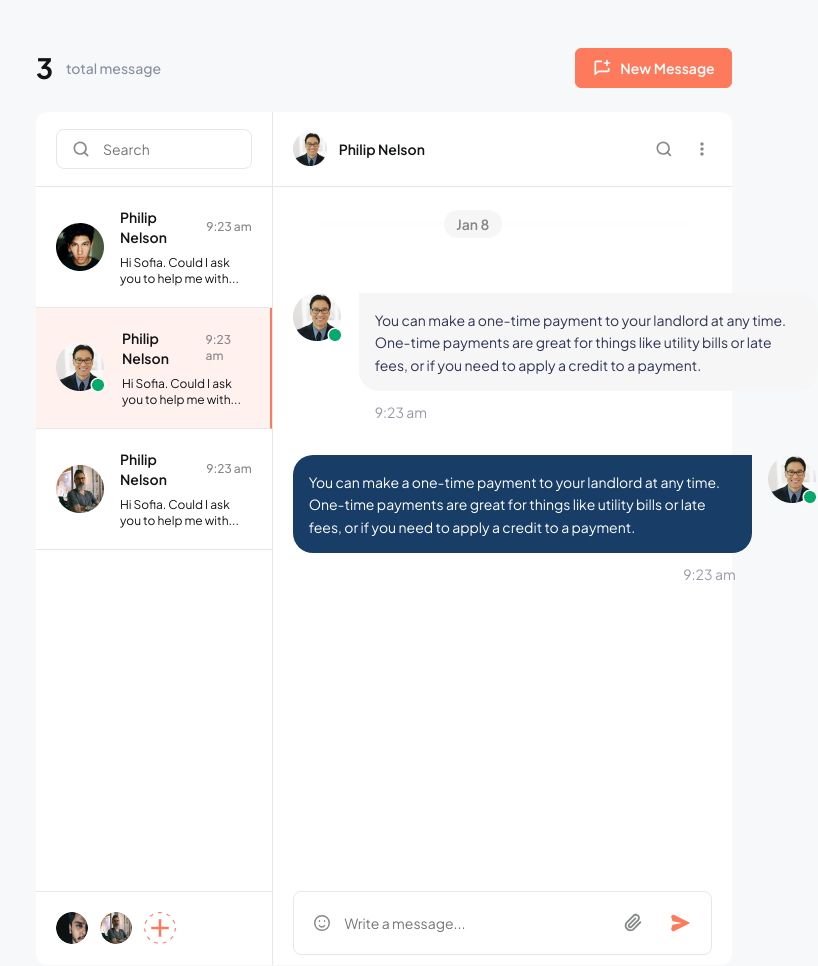
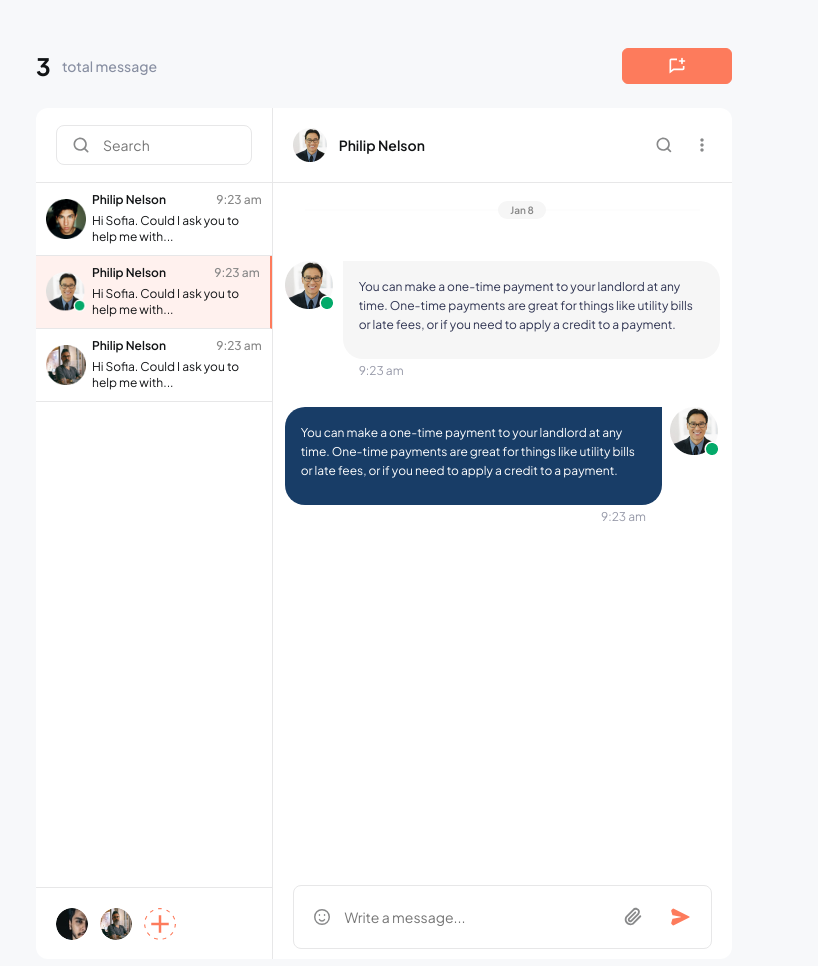
Before and after one commit to wfurs0w/Test-Task-Frontend, a website built with Parcel: page docs/index.html in a window 768 px wide. Shown: the whole page, 818 px wide, since content can reach past the window. Built offline with nearby package versions, Linux system fonts and the light colour scheme.

Commit message:
added some customization

```diff
--- a/development/scss/blocks/chats/chats.scss
+++ b/development/scss/blocks/chats/chats.scss
@@ -38,3 +38,9 @@
 		height: 705px;
 	}
 }
+
+@media (min-width: 320px) and (max-width: 575px){
+	.chats {
+		width: 100%;
+	}
+}
--- a/development/scss/blocks/chats/sender.scss
+++ b/development/scss/blocks/chats/sender.scss
@@ -65,3 +65,65 @@
 		}
 	}
 }
+
+@media (min-width: 575px) and (max-width: 768px) {
+	.sender {
+		padding: 10px;
+		gap: 6px;
+
+		&__icon {
+			&-img {
+				width: 40px;
+				height: 40px;
+			}
+		}
+
+		&__info {
+			gap: 6px;
+		}
+
+		&__name {
+
+			&-text {
+				font-size: 10px;
+				line-height: 14px;
+			}
+
+			&-date {
+				font-size: 8px;
+				line-height: 12px;
+			}
+		}
+
+		&__message {
+			&-text {
+				font-size: 10px;
+				line-height: 16px;
+			}
+		}
+	}
+}
+
+@media (min-width: 768px) and (max-width: 996px) {
+	.sender {
+		&__name {
+
+			&-text {
+				font-size: 12px;
+				line-height: 14px;
+			}
+
+			&-date {
+				font-size: 12px;
+				line-height: 14px;
+			}
+		}
+
+		&__message {
+			&-text {
+				font-size: 12px;
+				line-height: 16px;
+			}
+		}
+	}
+}
--- a/development/scss/blocks/header/header.scss
+++ b/development/scss/blocks/header/header.scss
@@ -80,3 +80,62 @@
 		line-height: 20px;
 	}
 }
+
+@media (min-width: 320px) and (max-width: 575px){
+	.total {
+		gap: 8px;
+
+		width: 126px;
+		height: 36px;
+
+		&__number {
+			width: 14px;
+			height: 24px;
+			font-size: 20px;
+			line-height: 26px;
+		}
+
+		&__text {
+			font-size: 10px;
+			line-height: 15px;
+		}
+	}
+
+	.btn {
+		padding: 12px 16px;
+
+		width: 80px;
+		height: 28px;
+
+		&__text {
+			display: none;
+		}
+	}
+}
+
+@media (min-width: 575px) and (max-width: 768px) {
+	.total {
+		gap: 8px;
+
+		&__number {
+			font-size: 24px;
+			line-height: 28px;
+		}
+
+		&__text {
+			font-size: 14px;
+			line-height: 18px;
+		}
+	}
+
+	.btn {
+		padding: 12px 16px;
+
+		width: 110px;
+		height: 36px;
+
+		&__text {
+			display: none;
+		}
+	}
+}
--- a/development/scss/blocks/messages/dialog.scss
+++ b/development/scss/blocks/messages/dialog.scss
@@ -92,3 +92,77 @@
 		}
 	}
 }
+
+@media (min-width: 320px) and (max-width: 575px) {
+	.dialog {
+		&__date {
+			display: none;
+		}
+	}
+}
+
+@media (min-width: 575px) and (max-width: 768px) {
+	.dialog {
+		&__date {
+			margin: 10px;
+
+			&-text {
+				width: 48px;
+				height: 18px;
+				right: 40%;
+
+				font-size: 10px;
+				line-height: 12px;
+			}
+		}
+
+		&__touch {
+			margin: 24px 12px;
+			gap: 8px;
+			min-width: 90%;
+
+			&-message {
+				gap: 8px;
+				padding: 16px;
+
+				&_text {
+					font-size: 10px;
+					line-height: 160%;
+				}
+
+				&_time {
+					font-size: 10px;
+					line-height: 16px;
+				}
+			}
+		}
+	}
+}
+
+
+@media (min-width: 768px) and (max-width: 996px) {
+	.dialog {
+		&__date {
+			margin: 10px;
+		}
+
+		&__touch {
+			margin: 24px 12px;
+			gap: 8px;
+			min-width: 90%;
+
+			&-message {
+				gap: 12px;
+				padding: 16px;
+
+				&_text {
+					font-size: 12px;
+				}
+
+				&_time {
+					font-size: 12px;
+				}
+			}
+		}
+	}
+}
--- a/development/scss/blocks/messages/messages.scss
+++ b/development/scss/blocks/messages/messages.scss
@@ -1,3 +1,9 @@
 .messages {
 	width: 66%;
 }
+
+@media (min-width: 320px) and (max-width: 575px){
+	.messages {
+		width: 0;
+	}
+}
--- a/development/scss/blocks/messages/writing.scss
+++ b/development/scss/blocks/messages/writing.scss
@@ -66,3 +66,9 @@
 		}
 	}
 }
+
+@media (min-width: 575px) and (max-width: 996px) {
+	.writing {
+		margin: 356px 20px 10px 20px;
+	}
+}
```
Also changed, not shown: docs/css/style.css, docs/css/style.min.css.
